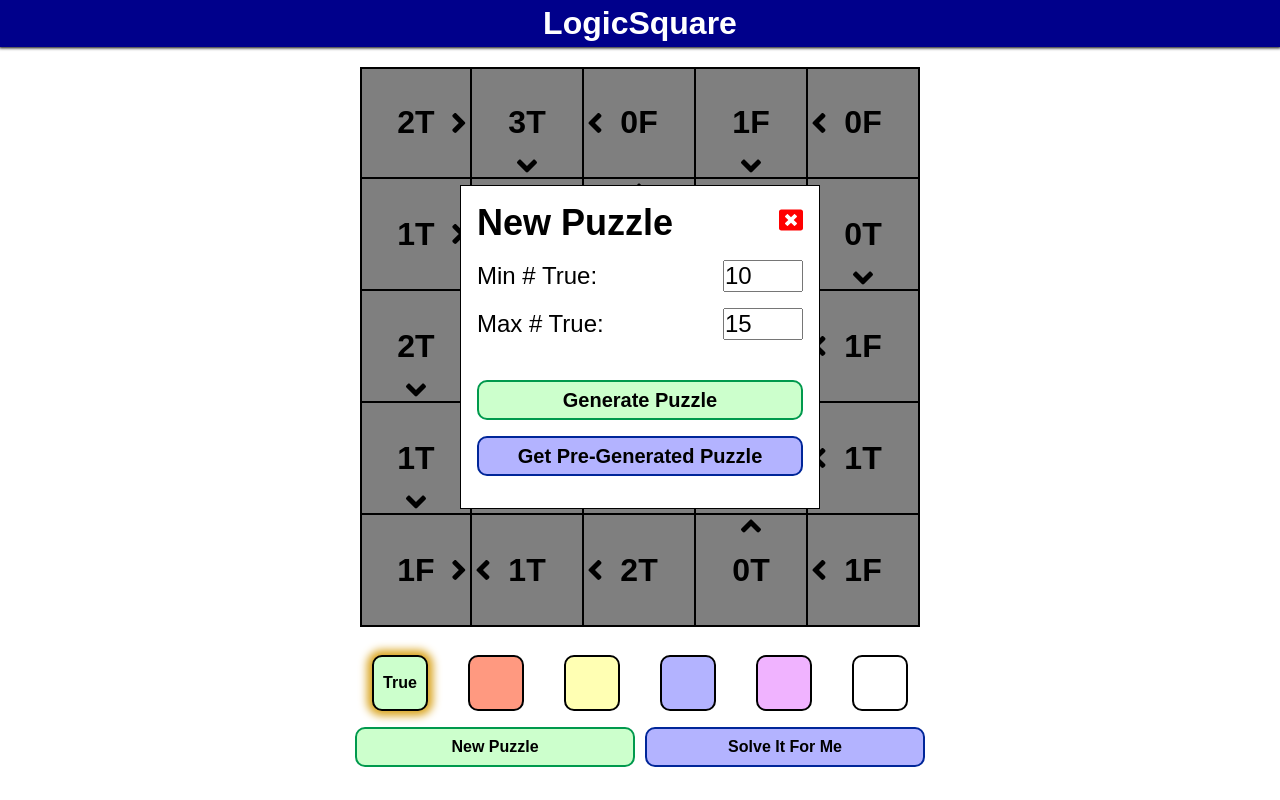
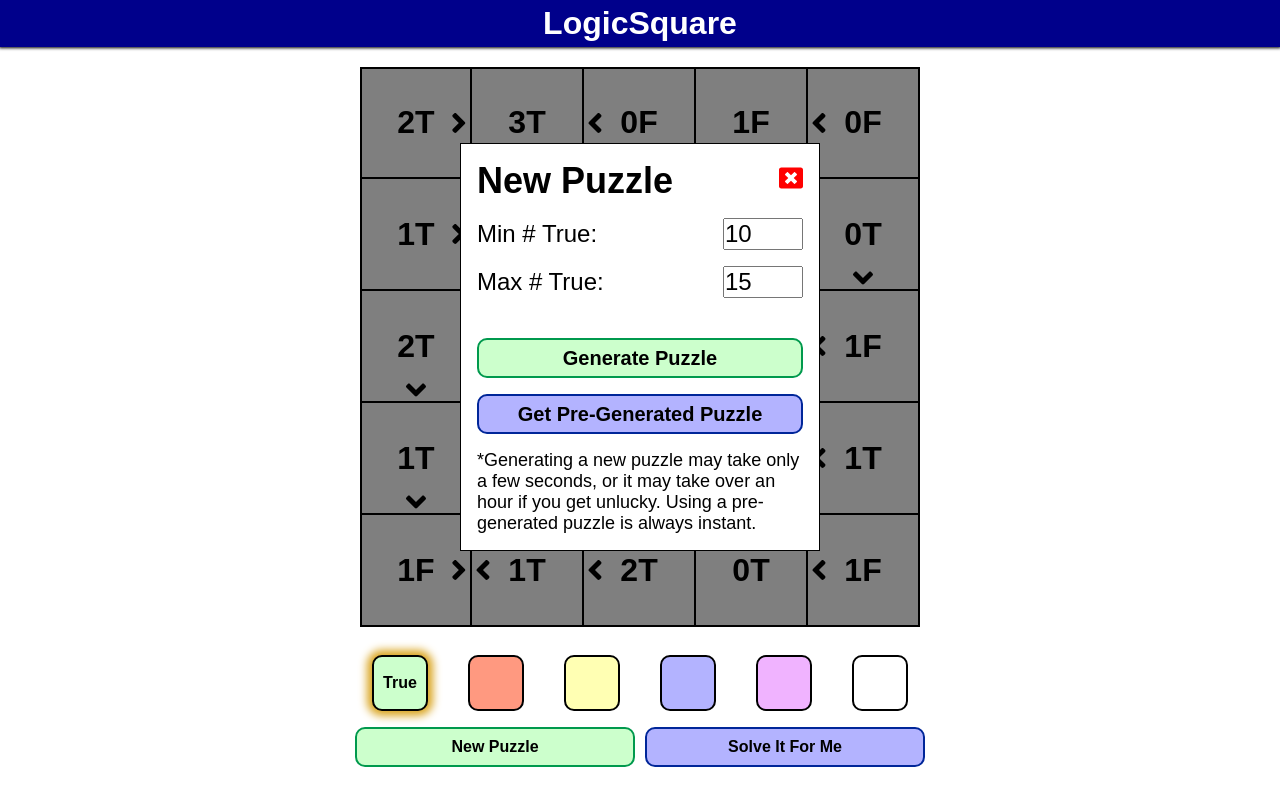
Before and after one commit to RyanGroch/logic-square, a React (Create React App) app: page / in a window 1280 px wide. Both pictures are taken after a click on the button "New Puzzle". Built offline with nearby package versions, Linux system fonts and the light colour scheme.

Commit message:
Added disclaimer to modal

```diff
--- a/src/components/Modal.module.css
+++ b/src/components/Modal.module.css
@@ -85,3 +85,7 @@
 .modal__btn-secondary:hover {
   background-color: #002699;
 }
+
+.modal__disclaimer {
+  font-size: 2.25vmin;
+}
--- a/src/components/Modal.tsx
+++ b/src/components/Modal.tsx
@@ -98,6 +98,11 @@ function Modal() {
             >
               Get Pre-Generated Puzzle
             </button>
+            <p className={styles.modal__disclaimer}>
+              *Generating a new puzzle may take only a few seconds, or it may
+              take over an hour if you get unlucky. Using a pre-generated puzzle
+              is always instant.
+            </p>
           </div>
         </form>
       </div>
```
